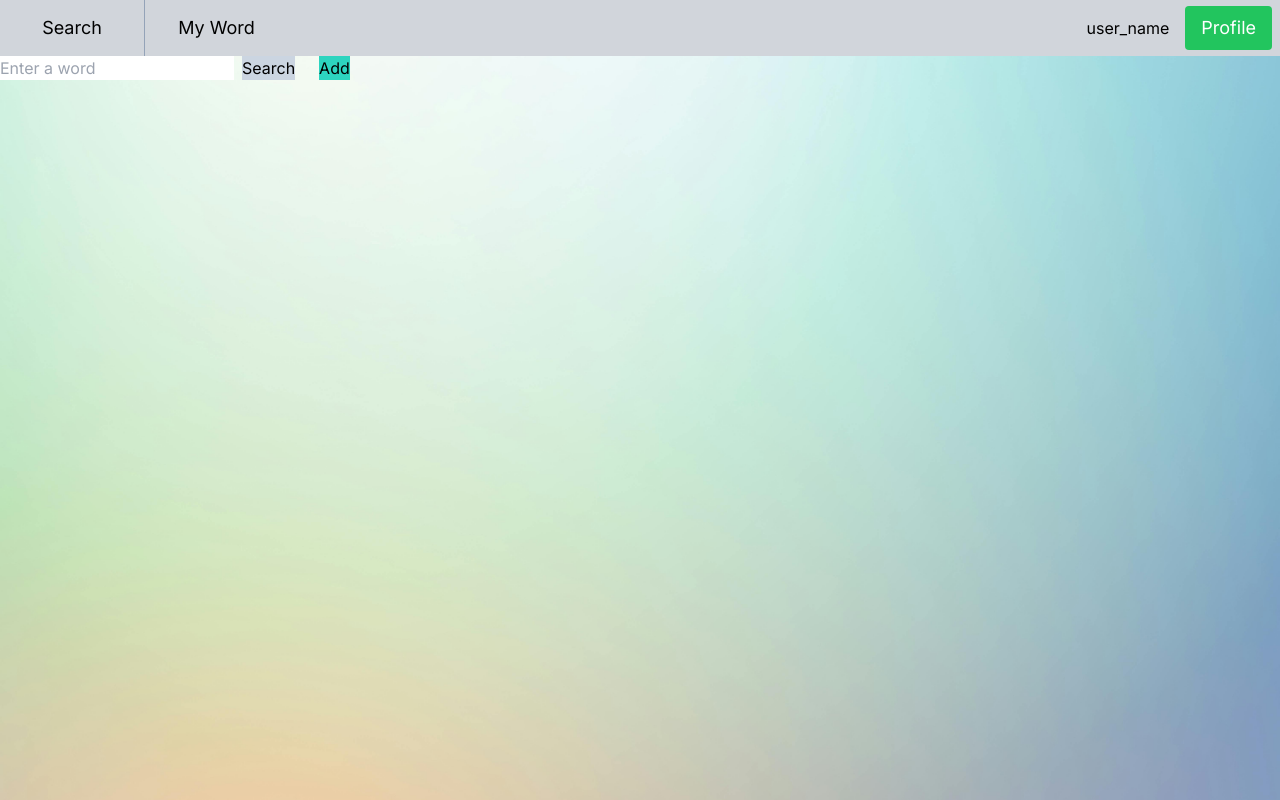
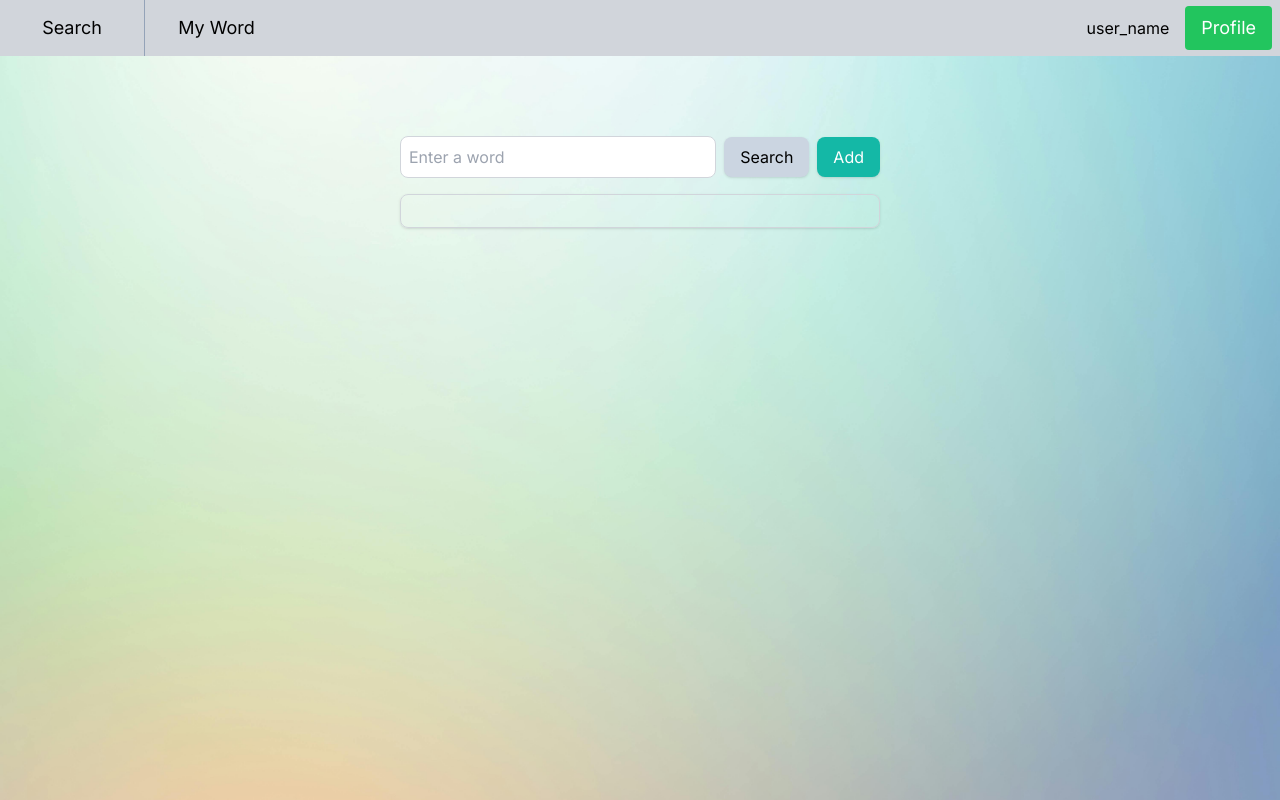
Before and after one commit to JiaxianGu/word-expert, a Next.js app in the folder word-expert/: page / in a window 1280 px wide. Built offline with nearby package versions, Linux system fonts and the light colour scheme.

Commit message:
feat: implement search component and styling

```diff
--- a/word-expert/app/components/Search.jsx
+++ b/word-expert/app/components/Search.jsx
@@ -45,16 +45,26 @@ const Search = () => {
 
 
   return (
-    <div>
+    <div className="my-16 max-w-lg mx-auto p-4 space-y-4">
+        <div className="flex items-center space-x-2">
             <input
                 type="text"
                 value={inputValue}
                 onChange={handleInputChange}
                 placeholder="Enter a word"
+                className="flex-1 p-2 border border-gray-300 rounded-lg focus:outline-none focus:ring-2 focus:ring-teal-500"
             />
-        <button onClick={handleButtonClick} className='bg-slate-300 mx-2'>Search</button>
-        <button className='bg-teal-400 border-t-orange-200 mx-4' >Add</button>
-        <div>{meaning}</div>
+            <button
+                onClick={handleButtonClick}
+                className='px-4 py-2 bg-slate-300 rounded-lg shadow hover:bg-slate-400 transition-colors'
+            >Search</button>
+            <button
+            className='px-4 py-2 bg-teal-500 text-white rounded-lg shadow hover:bg-teal-600 transition-colors mx-4'
+            >Add</button>
+        </div>
+
+        <div className="p-4 border border-gray-300 rounded-lg shadow"
+        >{meaning}</div>
     </div>
   )
 }
```
Lines whose indentation alone changed are shown as unchanged.
